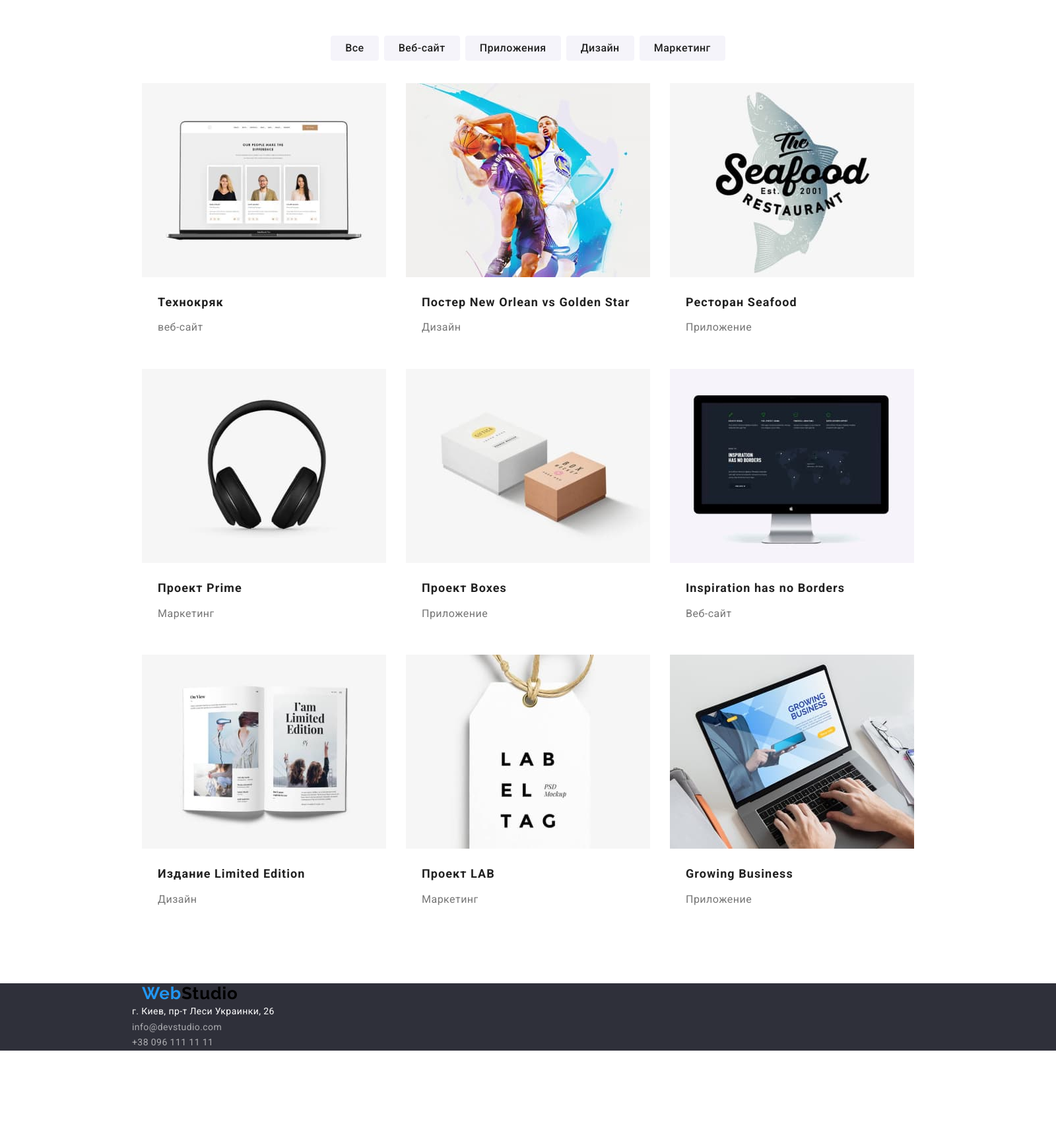
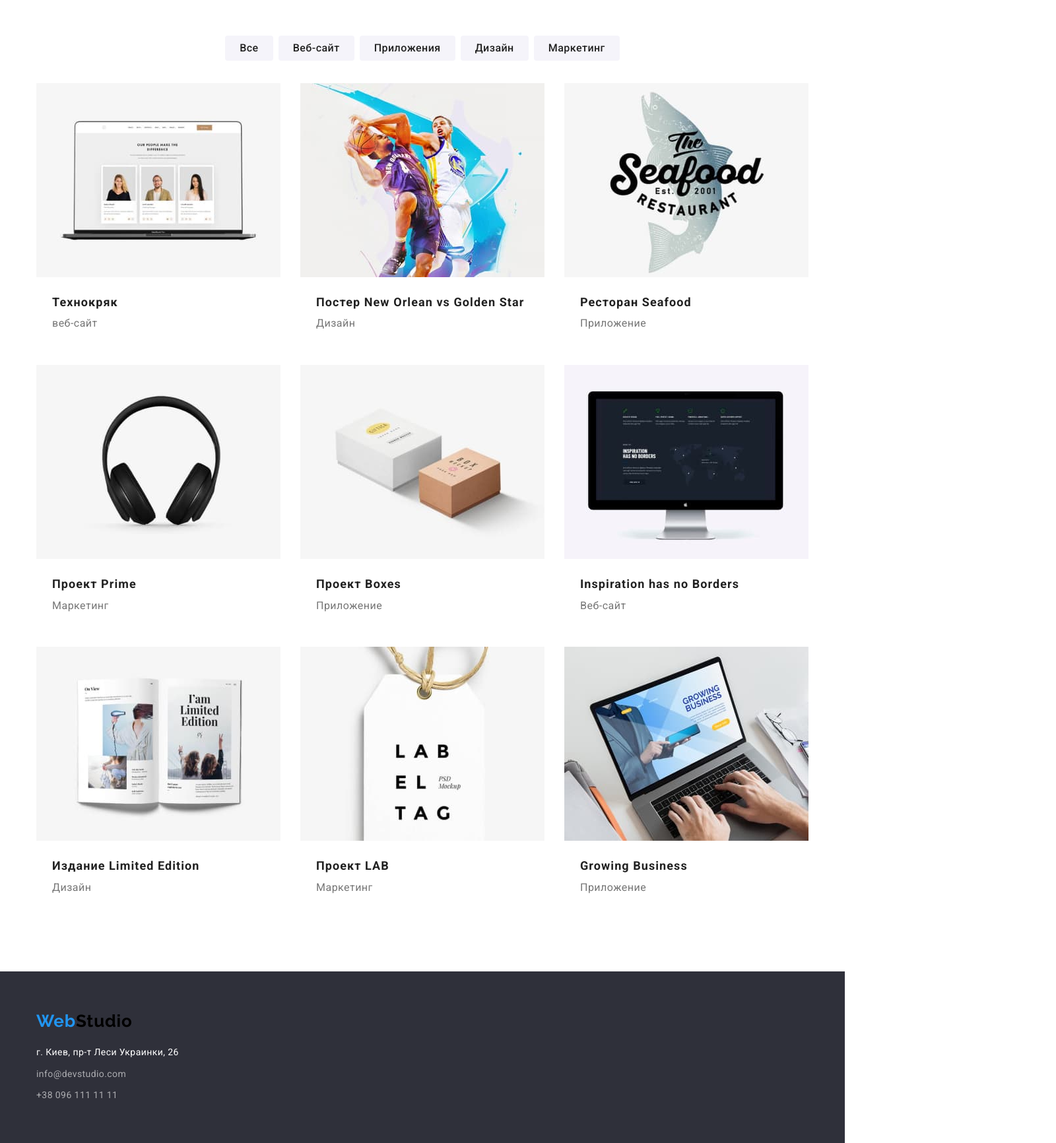
Before and after one commit to PavloF23/goit-markup-hw-03, a plain HTML site: page portfolio.html in a window 1280 px wide. Shown: the part 120-1852 px from the top of the page at 66% size, 1600 px wide, since content can reach past the window. Before the commit the page ends 1712 px from the top, so only its background shows below. Drawn offline with nearby package versions, Linux system fonts and the light colour scheme.

Commit message:
up date 26.06.22 13.14

```diff
--- a/css/styles.css
+++ b/css/styles.css
@@ -18,8 +18,6 @@
 *::after */
 
 body {
-  width: 1600px;
-
   margin: 0;
   background-color: var(--primary-bg-color);
   color: var(--primary-text-color);
@@ -49,18 +47,16 @@ a {
 }
 /* контейнер для центрування та обмеження контенту */
 .container {
-  width: 1230px;
+  width: 1200px;
   padding-right: 15px;
   padding-left: 15px;
   margin-right: auto;
   margin-left: auto;
-  /* margin: 0 auto; */
 }
 
 /* Верхня линия */
 .header {
   background-color: var(--primary-bg-color);
-  width: 1600px;
   /* height: 80px; */
 }
 .main-header {
@@ -70,6 +66,8 @@ a {
 }
 /* logo */
 .logo {
+  margin-right: 93px;
+
   color: var(--logo-text-color);
 
   font-family: Raleway;
@@ -102,7 +100,6 @@ a {
 }
 .site-nav.list {
   display: flex;
-  margin-left: 93px;
 }
 .site-nav .link {
   display: block;
@@ -154,8 +151,8 @@ a {
   background-color: var(--bg-hero-color);
   padding: 0;
   text-align: center;
-  width: 1600px;
-  /* height: 600px; */
+  padding-top: 200px;
+  padding-bottom: 200px;
 }
 
 .hero-titel {
@@ -218,15 +215,19 @@ a {
 
 /* особености */
 /* section */
-.section {
-  margin-top: 94px;
-  margin-bottom: 94px;
+section {
+  padding-top: 94px;
+  padding-bottom: 94px;
 }
-.section.list {
+.section .list {
   display: flex;
-
-  width: 1170px;
   margin: 0 auto;
+}
+.section-itim {
+  width: calc((100%-90px) / 4);
+}
+.section-itim:not(:nth-last-child(-n + 1)) {
+  margin-right: 30px;
 }
 .section-titel {
   margin-top: 0;
@@ -251,10 +252,13 @@ a {
   line-height: 24px;
   letter-spacing: 0.03em;
   text-align: left;
-  text-transform: uppercase;
+  /* text-transform: uppercase; */
 }
 /* Чем мы занимаемся, наша команда */
 .subject {
+  margin: 0;
+  margin-bottom: 50px;
+
   color: var(--primary-text-color);
 
   /* font-family: Roboto; */
@@ -264,7 +268,15 @@ a {
   letter-spacing: 0.03em;
   text-align: center;
 }
+.card-desc {
+  padding-top: 30px;
+  padding-bottom: 30px;
+}
+/* h3 */
 .subject-titel {
+  margin: 0;
+  margin-bottom: 10px;
+
   color: var(--primary-text-color);
 
   /* font-family: Roboto; */
@@ -275,6 +287,8 @@ a {
   text-align: center;
 }
 .subject-desc {
+  margin: 0;
+
   /* font-family: Roboto; */
   font-size: 16px;
   /* font-weight: 400; */
@@ -313,41 +327,50 @@ a {
   letter-spacing: 0.06em;
   text-align: left;
 
-  margin-top: 20px;
-  margin-bottom: 10px;
-  margin-left: 24px;
+  margin-top: 0;
+  margin-bottom: 4px;
 }
 .lead {
+  margin-top: 0;
+  margin-bottom: 0;
+
   font-size: 16px;
   line-height: 1.6;
   letter-spacing: 0.03em;
   text-align: left;
-
-  margin-left: 24px;
-  margin-top: 10px;
-  margin-bottom: 20px;
 }
 .filter {
   display: flex;
   justify-content: center;
+  margin-bottom: 34px;
 }
-.filter .itim + .itim {
+.filter .item + .item {
   margin-left: 8px;
 }
 .projekt {
   display: flex;
   flex-wrap: wrap;
-  padding-top: 34px;
+  margin-top: -30px;
+  margin-left: -30px;
 }
-.projekt .itim {
+.projekt .item {
+  width: calc((92%-90px) / 3);
+  margin-top: 30px;
+  margin-left: 30px;
+  /* margin-right: 15px;
+  margin-left: 15px;
+  margin-bottom: 30px; */
+}
+.projekt .item:nth-last-child(-n + 3) {
+  margin-bottom: 0;
+}
+.item-desc {
+  margin: 0;
   width: 370px;
-  /* width: calc((92%-90px) / 3); */
-  margin-right: 15px;
-  margin-left: 15px;
-  margin-bottom: 30px;
-}
-.projekt .itim:nth-last-child(-n + 3) {
-  margin-bottom: 0;
+  padding-left: 24px;
+  padding-top: 20px;
+  padding-bottom: 20px;
+  padding-right: 24px;
 }
 /* .projekt:nth-child(3n) {
   margin-right: 0;
@@ -355,7 +378,11 @@ a {
 /* Подвал */
 footer {
   background-color: var(--bg-hero-color);
-  width: 1600px;
+  padding-top: 60px;
+  padding-bottom: 60px;
+}
+.container.address {
+  margin-top: 20px;
 }
 address {
   font-style: normal;
@@ -374,3 +401,9 @@ address {
   letter-spacing: 0.03em;
   text-align: left;
 }
+/* .site-footer .item {
+  margin-bottom: 9px;
+} */
+.site-footer .item:not(:nth-last-child(-n + 1)) {
+  margin-bottom: 9px;
+}
--- a/portfolio.html
+++ b/portfolio.html
@@ -38,94 +38,115 @@
       </div>
     </header>
     <main>
-      <section class="container section">
+      <section class="container">
         <h1 hidden>filter</h1>
+        <div class="">
           <ul class="filter list">
-          <li class="itim"><button type="button" class="btn current">Все</button></li>
-          <li class="itim"><button type="button" class="btn">Веб-сайт</button></li>
-          <li class="itim"><button type="button" class="btn">Приложения</button></li>
-          <li class="itim"><button type="button" class="btn">Дизайн</button></li>
-          <li class="itim"><button type="button" class="btn">Маркетинг</button></li>
+            <li class="item"><button type="button" class="btn current">Все</button></li>
+            <li class="item"><button type="button" class="btn">Веб-сайт</button></li>
+            <li class="item"><button type="button" class="btn">Приложения</button></li>
+            <li class="item"><button type="button" class="btn">Дизайн</button></li>
+            <li class="item"><button type="button" class="btn">Маркетинг</button></li>
           </ul>
           <ul class="projekt list">
-          <li class="itim">
+            <li class="item">
               <a href="" class="element">
                 <img src="./images/portfolio1.jpg " alt="tehnocryak" width="370" />
+                <div class="item-desc">
                   <h2 class="heading subtitel">Технокряк</h2>
                   <p class="lead desc">веб-сайт</p>
+                </div>
               </a>
             </li>
-          <li class="itim">
+            <li class="item">
               <a href="">
                 <img
                   src="./images/portfolio2.jpg "
                   alt="post New Orlean vs Golden Star"
                   width="370"
                 />
+                <div class="item-desc">
                   <h2 class="heading subtitel">Постер New Orlean vs Golden Star</h2>
                   <p class="lead desc">Дизайн</p>
+                </div>
               </a>
             </li>
-          <li class="itim">
+            <li class="item">
               <a href="">
                 <img src="./images/portfolio3.jpg " alt="Restaurant Seafood" width="370" />
+                <div class="item-desc">
                   <h2 class="heading subtitel">Ресторан Seafood</h2>
                   <p class="lead desc">Приложение</p>
+                </div>
               </a>
             </li>
-          <li class="itim">
+            <li class="item">
               <a href="">
                 <img src="./images/portfolio4.jpg " alt="projekt Prime" width="370" />
+                <div class="item-desc">
                   <h2 class="heading subtitel">Проект Prime</h2>
                   <p class="lead desc">Маркетинг</p>
+                </div>
               </a>
             </li>
-          <li class="itim">
+            <li class="item">
               <a href="">
                 <img src="./images/portfolio5.jpg " alt="projekt Boxes" width="370" />
+                <div class="item-desc">
                   <h2 class="heading subtitel">Проект Boxes</h2>
                   <p class="lead desc">Приложение</p>
+                </div>
               </a>
             </li>
-          <li class="itim">
+            <li class="item">
               <a href="">
                 <img src="./images/portfolio6.jpg " alt="Inspiration has no Borders" width="370" />
+                <div class="item-desc">
                   <h2 class="heading subtitel">Inspiration has no Borders</h2>
                   <p class="lead desc">Веб-сайт</p>
+                </div>
               </a>
             </li>
-          <li class="itim">
+            <li class="item">
               <a href="">
                 <img src="./images/portfolio7.jpg " alt="Limited Edition" width="370" />
+                <div class="item-desc">
                   <h2 class="heading subtitel">Издание Limited Edition</h2>
                   <p class="lead desc">Дизайн</p>
+                </div>
               </a>
             </li>
-          <li class="itim">
+            <li class="item">
               <a href="">
                 <img src="./images/portfolio8.jpg " alt="projekt LAB" width="370" />
+                <div class="item-desc">
                   <h2 class="heading subtitel">Проект LAB</h2>
                   <p class="lead desc">Маркетинг</p>
+                </div>
               </a>
             </li>
-          <li class="itim">
+            <li class="item">
               <a href="">
                 <img src="./images/portfolio9.jpg " alt="Growing Business" width="370" />
+                <div class="item-desc">
                   <h2 class="heading subtitel">Growing Business</h2>
                   <p class="lead desc">Приложение</p>
+                </div>
               </a>
             </li>
           </ul>
+        </div>
       </section>
     </main>
     <!--Подвал-->
     <footer class="footer">
       <div class="container">
-        <a href="/index.html" class="logo container"><span class="logo-span">Web</span>Studio</a>
+        <a href="/index.html" class="logo"><span class="logo-span">Web</span>Studio</a>
       </div>
-      <address class="container">
+      <div class="container address">
+        <address>
           <ul class="site-footer list">
-          <li>
+            <li class="item">
               <a
                 href="https://goo.gl/maps/yVWfpNULPEzSVUcbA"
                 target="_blank"
@@ -134,10 +155,15 @@
                 >г. Киев, пр-т Леси Украинки, 26</a
               >
             </li>
-          <li><a href="maito:info@devstudio.com " class="footer-phone">info@devstudio.com </a></li>
-          <li><a href="tel:+380961111111" class="footer-phone">+38 096 111 11 11</a></li>
+            <li class="item">
+              <a href="maito:info@devstudio.com " class="footer-phone">info@devstudio.com </a>
+            </li>
+            <li class="item">
+              <a href="tel:+380961111111" class="footer-phone">+38 096 111 11 11</a>
+            </li>
           </ul>
         </address>
+      </div>
     </footer>
   </body>
 </html>
```
Also changed, not shown: index.html (+26 -10 lines). Lines whose indentation alone changed are shown as unchanged.
